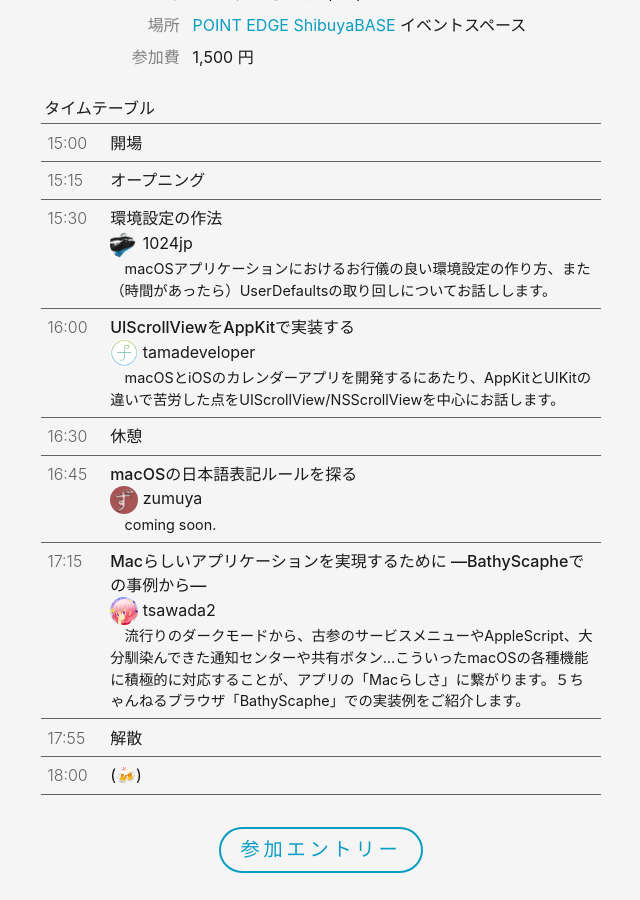
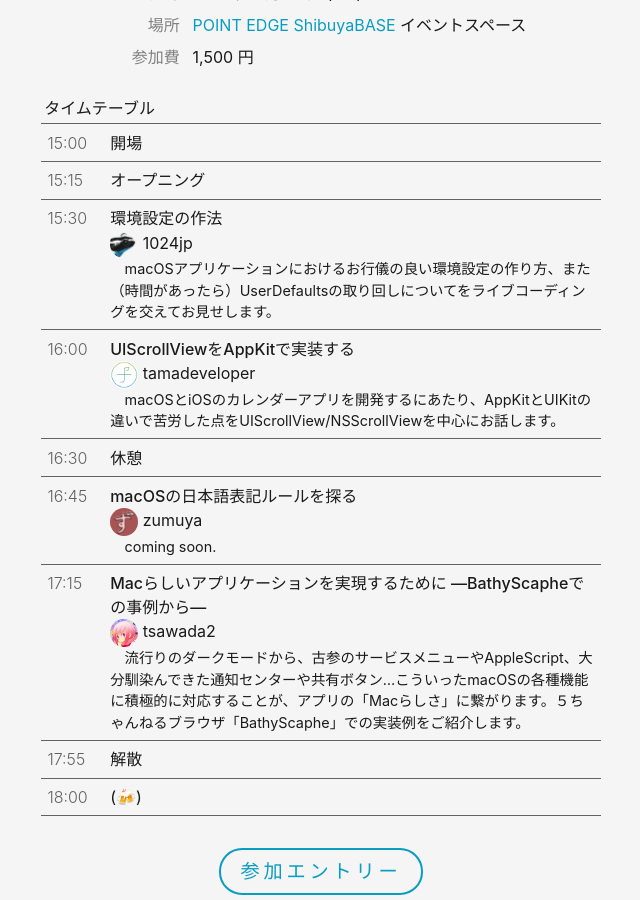
Before and after one commit to macOS-native/macos-native.github.io, a Jekyll site: the page built from index.md, in a window 1280 px wide and 900 px high, scrolled down 709 px. Shown: the whole window, without its empty margins (319-959 px from the left). Built offline with Jekyll 4.4.1, drawn with Linux system fonts in a browser that asks for light colours.

Commit message:
Update 1024jp's talk info

```diff
--- a/_data/events.yml
+++ b/_data/events.yml
@@ -19,7 +19,7 @@ symposium_02:
         name: 1024jp
         avatar: 1024jp
       description: |
-        macOSアプリケーションにおけるお行儀の良い環境設定の作り方、また（時間があったら）UserDefaultsの取り回しについてお話しします。
+        macOSアプリケーションにおけるお行儀の良い環境設定の作り方、また（時間があったら）UserDefaultsの取り回しについてをライブコーディングを交えてお見せします。
     - time: "16:00"
       title: "UIScrollViewをAppKitで実装する"
       presenter:
```
